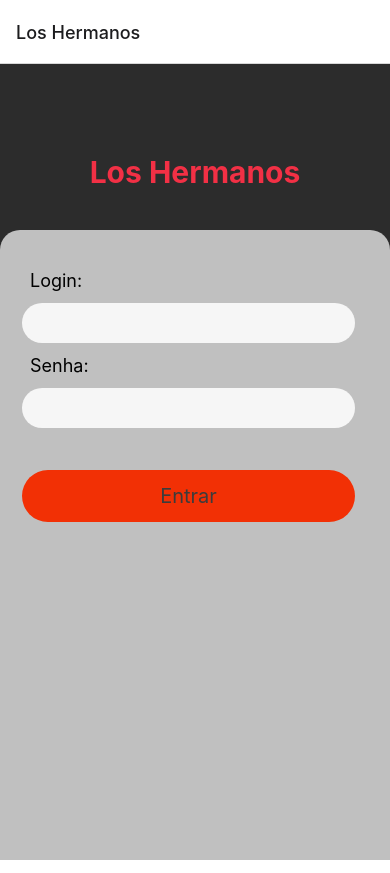
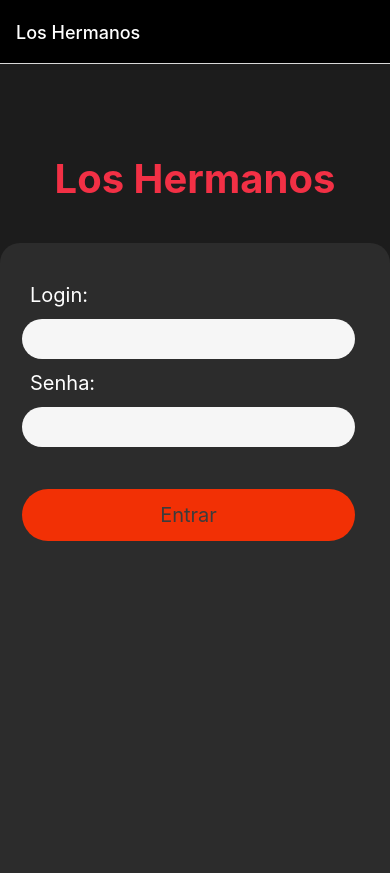
Before and after one commit to SessyoinKirin/Trabalho-de-Conclusao, a React Native app: screen / in a window 390 px wide. Built offline with nearby package versions, Linux system fonts and the light colour scheme.

Commit message:
identificação de usuário e deixei cabeçalho preto

```diff
--- a/App.js
+++ b/App.js
@@ -2,7 +2,7 @@
  * @Author: SessyoinChen
  * @Date: 2023-03-01 09:34:09
  * @LastEditors: SessyoinChen
- * @LastEditTime: 2023-03-31 13:58:45
+ * @LastEditTime: 2023-04-03 15:22:04
  * @FilePath: \6Semestre\TrabalhoDeConclusao\App.js
  * @Description:
  *
@@ -18,7 +18,7 @@ import Detail from './src/components/detalhes';
 import Carrinho from './src/components/carrinho';
 import Cardapio from './src/components/cardapio';
 // import {BsFillCartCheckFill} from 'react-icons/bs'
-import {AiOutlinePlusCircle} from 'react-icons/ai'
+import { AiOutlinePlusCircle } from 'react-icons/ai'
 
 function App() {
   return (
@@ -27,12 +27,37 @@ function App() {
     // </View>
     <NavigationContainer>
       <Stack.Navigator>
-        <Stack.Screen name="Los Hermanos" component={Login} />
+        <Stack.Screen name="Los Hermanos" component={Login} options={{
+          headerStyle: {
+            backgroundColor: 'black',
+          },
+          headerTintColor: 'white',
+        }} />
 
-        <Stack.Screen name="Carrinho" component={Carrinho}  />
-        <Stack.Screen name="Detalhe" component={Detail} />
-        <Stack.Screen name="Mesa" component={Mesa} />
-        <Stack.Screen name="Cardapio" component={Cardapio} />
+        <Stack.Screen name="Carrinho" component={Carrinho} options={{
+          headerStyle: {
+            backgroundColor: 'black',
+          },
+          headerTintColor: 'white',
+        }} />
+        <Stack.Screen name="Detalhe" component={Detail} options={{
+          headerStyle: {
+            backgroundColor: 'black',
+          },
+          headerTintColor: 'white',
+        }} />
+        <Stack.Screen name="Mesa" component={Mesa} options={{
+          headerStyle: {
+            backgroundColor: 'black',
+          },
+          headerTintColor: 'white',
+        }} />
+        <Stack.Screen name="Cardapio" component={Cardapio} options={{
+          headerStyle: {
+            backgroundColor: 'black',
+          },
+          headerTintColor: 'white',
+        }} />
 
 
 
@@ -48,7 +73,7 @@ function Mesa({ navigation }) {
 
     <View style={estilo.container}>
       {
-        mesa.map(index => <TouchableOpacity key={index} style={estilo.item} onPress={()=> navigation.navigate('Carrinho')}>
+        mesa.map(index => <TouchableOpacity key={index} style={estilo.item} onPress={() => navigation.navigate('Carrinho')}>
           <Text style={estilo.texto}>{index}</Text>
         </TouchableOpacity>)
       }
@@ -73,7 +98,7 @@ const estilo = StyleSheet.create({
     height: 100,
     backgroundColor: 'gray',
     marginVertical: 5,
-    margin:5,
+    margin: 5,
     justifyContent: 'center',
   },
   texto: {
--- a/estiloGeral.js
+++ b/estiloGeral.js
@@ -2,7 +2,7 @@
  * @Author: SessyoinChen
  * @Date: 2023-03-29 09:43:59
  * @LastEditors: SessyoinChen
- * @LastEditTime: 2023-03-29 09:53:55
+ * @LastEditTime: 2023-04-03 15:47:58
  * @FilePath: \6Semestre\TrabalhoDeConclusao\estiloGeral.js
  * @Description:
  *
@@ -21,7 +21,7 @@ const styles = StyleSheet.create({
         width: '100%',
         height: '90%',
         bottom: 0,
-        backgroundColor: '#C0C0C0',
+        backgroundColor: '#2c2c2c',
         alignItems: 'center',
         borderTopLeftRadius: 20,
         borderTopRightRadius: 20,
@@ -34,8 +34,8 @@ const styles = StyleSheet.create({
         padding: 10,
     },
     loginformLabel: {
-        color: '#000000',
-        fontSize: 18,
+        color: '#fff',
+        fontSize: 20,
         paddingLeft: 20,
     },
     logininput: {
@@ -45,6 +45,7 @@ const styles = StyleSheet.create({
         height: 40,
         margin: 12,
         paddingLeft: 10,
+        fontSize: 25,
     },
     loginbtnEntrar: {
         borderRadius: 50,
@@ -68,8 +69,15 @@ const styles = StyleSheet.create({
     },
     logintextTitle: {
         color: '#f23045',
-        fontSize: 30,
+        fontSize: 40,
         fontWeight: 'bold',
+    },
+    loginError: {
+        color: '#fff',
+        fontSize: 25,
+        marginTop:40,
+        paddingLeft:40,
+
     },
 
     // detalhe
--- a/src/components/login/index.js
+++ b/src/components/login/index.js
@@ -2,7 +2,7 @@
  * @Author: SessyoinChen
  * @Date: 2023-03-01 10:30:41
  * @LastEditors: SessyoinChen
- * @LastEditTime: 2023-03-29 10:26:00
+ * @LastEditTime: 2023-04-03 15:45:10
  * @FilePath: \6Semestre\TrabalhoDeConclusao\src\components\login\index.js
  * @Description:
  *
@@ -17,6 +17,18 @@ export default function Login({ navigation }) {
     const [password, setPassword] = useState(null)
     const [messeageLogin, setMesseageLogin] = useState("Preencher o que está pedindo")
     const [textButton, setTextButton] = useState("Entrar")
+    const[msgError, setMsgError] = useState("")
+
+    function logar () {
+        if(login === 'acnologia' && password === 'acnologia'){
+            navigation.navigate('Mesa')
+            setLogin(null)
+            setPassword(null)
+            setMsgError(null)
+        }else{
+            setMsgError('E-mail ou senha inválida!!')
+        }
+    }
 
     return (
         <View style={[styles.container, estilo.container]}>
@@ -42,19 +54,22 @@ export default function Login({ navigation }) {
                         style={
                             styles.loginbtnEntrar
                         }
-                        onPress={() => navigation.navigate('Mesa')}
+                        onPress={() =>{logar()}}
                     >
                         <Text style={styles.logintxtEntrar}>{textButton}</Text>
                     </TouchableOpacity>
+                    <Text style={styles.loginError}>{msgError}</Text>
                 </View>
             </View>
         </View>
     );
 }
 
+
+
 const estilo = StyleSheet.create({
     container: {
-        backgroundColor: "#2c2c2c",
+        backgroundColor: "#1c1c1c",
         paddingTop: 80,
     },
 });
```
